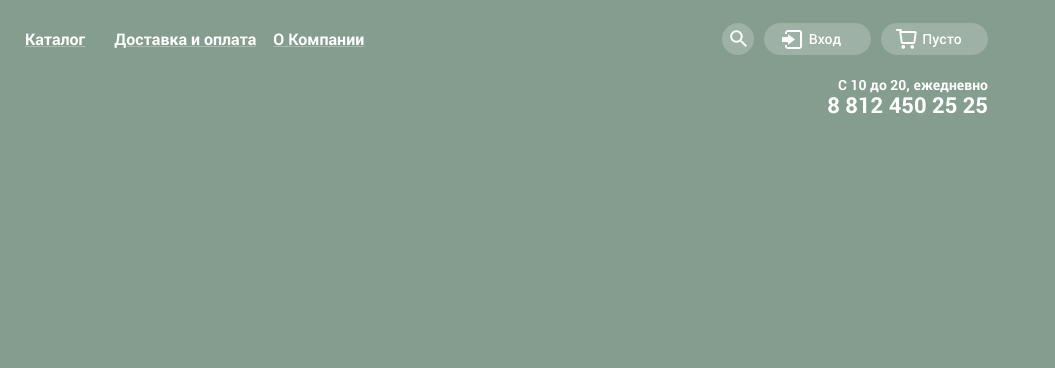
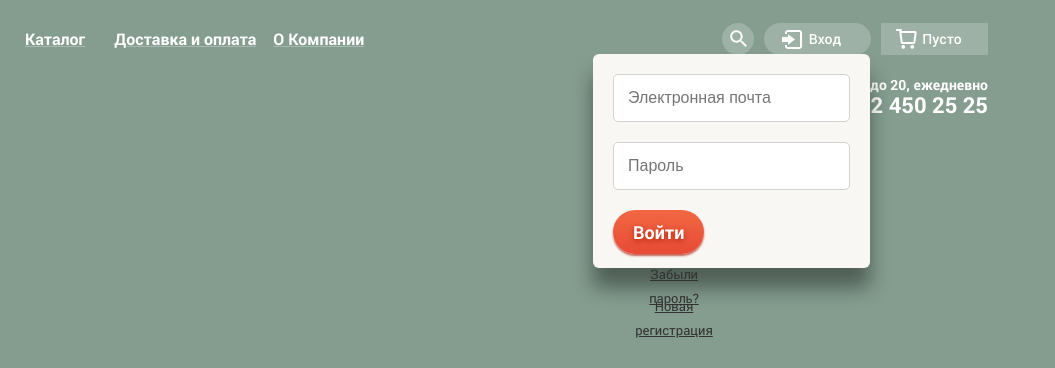
Before and after one commit to IlyaLun/342717-gllacy, a plain HTML site: page index.html in a window 1280 px wide. Shown: the top 368 px of the page, 225-1280 px from the left. Drawn offline with Linux system fonts and the light colour scheme.

Commit message:
Верстаю форму входа

```diff
--- a/css/style.css
+++ b/css/style.css
@@ -117,6 +117,10 @@ a img {
 	background: #f7f6f3;
 }
 
+.main_menu .catalog:active {
+	box-shadow: inset 0 2px 2px rgba(102, 102, 102, 1);
+}
+
 .main_menu .catalog:hover a {
 	color: #323232;
 	text-decoration: none;
@@ -127,19 +131,6 @@ a img {
 }
 
 /* Подменю при наведении на Каталог, скрыто */
-
-.Подложка {
-  border-radius: 5px;
-  background-color: rgb(248, 247, 244);
-  box-shadow: 0px 20px 20px 0px rgba(0, 0, 0, 0.4);
-  position: absolute;
-  left: 359px;
-  top: 282px;
-  width: 143px;
-  height: 171px;
-  z-index: 381;
-}
-
 
 .sub_menu {
 		position: absolute;
@@ -216,11 +207,9 @@ a img {
 	padding: 8px 0 8px 15px;
 	text-align: center;
 	text-decoration: none;
-	background: #9db1a6;
-	border-radius: 20px;
+
 }
 
-.btn_enter form,
 .basket form {
 	display: none;
 }
@@ -273,15 +262,85 @@ a img {
 	display: block;
 }
 
-.btn_enter a {
+.btn_enter .login {
 	background: #9db1a6 url("../img/header_sprite.png") no-repeat;
 	background-position: 12px -63px;
+	border-radius: 20px;
 }
 
-.btn_enter a:hover {
+.btn_enter .login:hover {
 	color: #323232;
 	background: #f8f7f4 url("../img/header_sprite.png") no-repeat;
 	background-position: 12px -94px;
+}
+
+.btn_enter {
+	position: relative;
+}
+
+.btn_enter form {
+	position: absolute;
+	top: 31px;
+	right: 1px;
+
+	/*display: none;*/
+	box-sizing: border-box;
+	width: 277px;
+	height: 214px;
+	padding: 20px;
+
+	background: rgb(248, 247, 244);
+	border-radius: 6px;
+	box-shadow: 0px 20px 20px 0px rgba(0, 0, 0, 0.4);
+}
+
+.btn_enter input {
+	box-sizing: border-box;
+	width: 100%;
+	margin-bottom: 20px;
+	padding: 14px;
+
+	background: rgb(255, 255, 255);
+	border: 1px solid rgb(211, 211, 210);
+	border-radius: 5px;
+}
+
+.btn_enter .btn {
+	padding: 10px 20px;
+
+	font-family: "RobotoBold", "Arial", sans-serif;
+	font-size: 18px;
+	line-height: 24px;
+	color: #ffffff;
+	text-shadow: 0 2px 5px rgba(160, 32, 11, 0.76);
+
+	background: #f26843;
+	background:    -moz-linear-gradient(top, #f26843 0%, #e74a35 100%);
+	background: -webkit-linear-gradient(top, #f26843 0%, #e74a35 100%);
+	background:         linear-gradient(to bottom, #f26843 0%, #e74a35 100%);
+	border-radius: 100px;
+	border: none;
+	box-shadow: 0 2px 2px rgba(172, 16, 0, 0.64);
+
+	outline: none;
+}
+
+.btn_enter .btn:hover {
+	background:    -moz-linear-gradient(top, #f58669 0%, #ec6f5e 100%);
+	background: -webkit-linear-gradient(top, #f58669 0%, #ec6f5e 100%);
+	background:         linear-gradient(to bottom, #f58669 0%, #ec6f5e 100%);
+	box-shadow: 0 2px 2px rgba(172, 16, 0, 1);
+}
+
+.btn_enter .btn:active {
+	background:    -moz-linear-gradient(top, #d84732 0%, #e1613e 100%);
+	background: -webkit-linear-gradient(top, #d84732 0%, #e1613e 100%);
+	background:         linear-gradient(to bottom, #d84732 0%, #e1613e 100%);
+	box-shadow: inset 0 2px 2px rgba(172, 16, 0, 1);
+}
+
+.btn_enter a {
+
 }
 
 .basket a {
@@ -688,7 +747,6 @@ a img {
 	font-size: 18px;
 	line-height: 24px;
 	color: #ffffff;
-	text-decoration: none;
 	text-shadow: 0 2px 5px rgba(160, 32, 11, 0.76);
 
 	background: #f26843;
--- a/index.html
+++ b/index.html
@@ -48,11 +48,11 @@
 						</div>
 
 						<div class="btn_enter">
-							<a href="#">Вход</a>
+							<a class="login" href="#">Вход</a>
 							<form class="user_login" action="https://echo.htmlacademy.ru" name="form_login" method="post">
 								<input type="email" name="email" value="" placeholder="Электронная почта" required>
 								<input type="password" name="password" value="" placeholder="Пароль" required>
-								<button type="submit" class="btn">Войти</button>
+								<button class="btn" type="submit">Войти</button>
 								<a href="#">Забыли пароль?</a>
 								<a href="#">Новая регистрация</a>
 							</form>
```
Also changed, not shown: catalog.html (+2 -2 lines).
